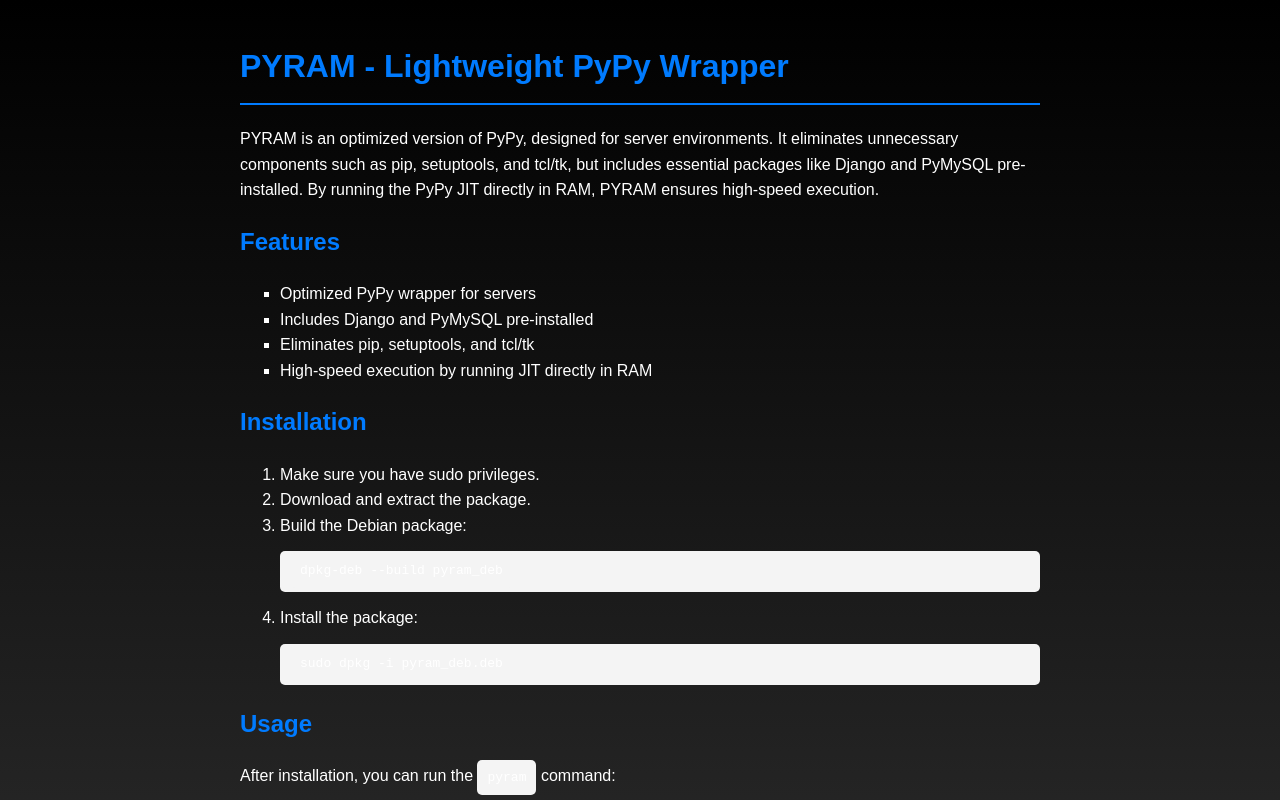
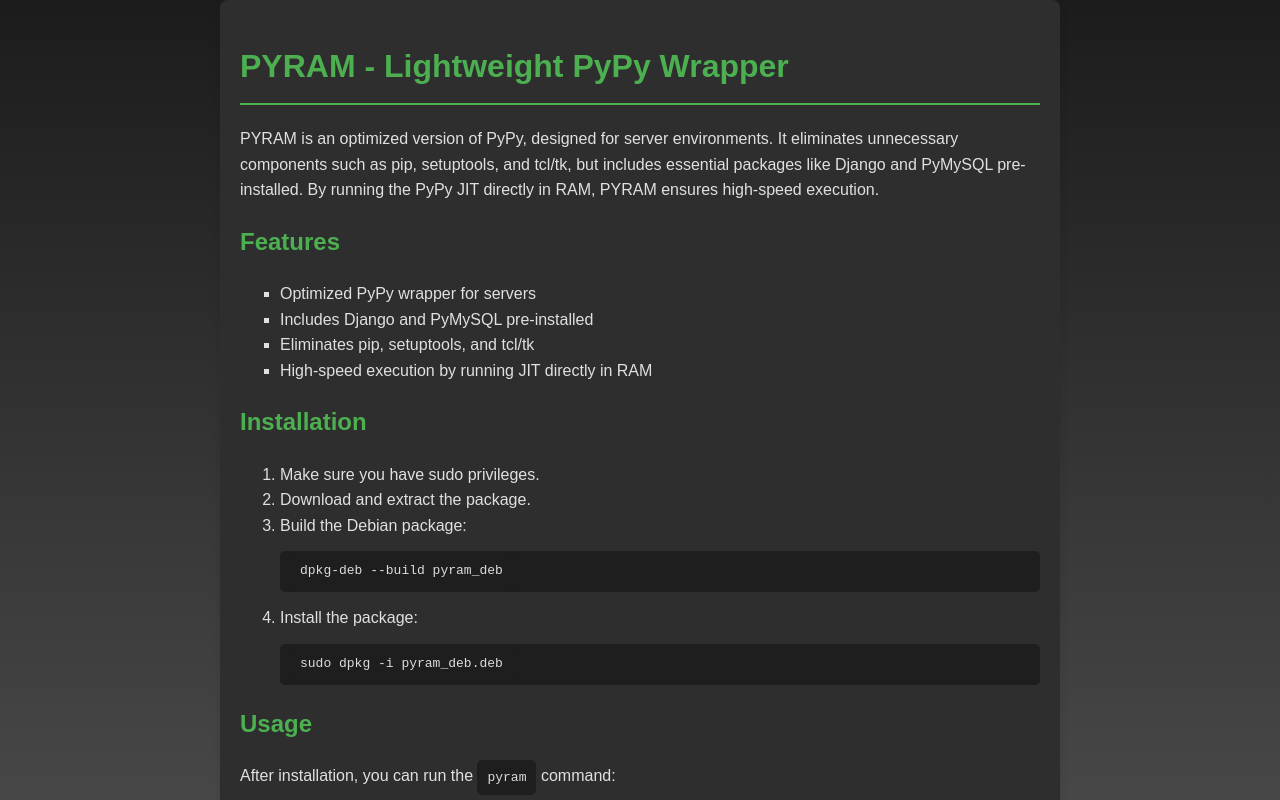
Before and after one commit to BrunoRNS/PyRAM, a plain HTML site: page index.html in a window 1280 px wide. Shown: the top 800 px of the page. Drawn offline with Linux system fonts and the light colour scheme.

Commit message:
Update index.html

```diff
--- a/index.html
+++ b/index.html
@@ -11,26 +11,30 @@
             color: #333;
             margin: 0;
             padding: 0;
-            background: linear-gradient(to bottom, #000000, #333333);
-            color: #ffffff;
+            background: linear-gradient(to bottom, #1c1c1c, #595959);
+            color: #e0e0e0;
         }
         .container {
             max-width: 800px;
             margin: 0 auto;
             padding: 20px;
+            background: #2e2e2e;
+            border-radius: 8px;
+            box-shadow: 0 4px 8px rgba(0, 0, 0, 0.1);
         }
         h1, h2 {
-            color: #007BFF;
+            color: #4CAF50;
         }
         h1 {
-            border-bottom: 2px solid #007BFF;
+            border-bottom: 2px solid #4CAF50;
             padding-bottom: 10px;
         }
         ul {
             list-style-type: square;
         }
         pre, code {
-            background-color: #f4f4f4;
+            background-color: #1e1e1e;
+            color: #dcdcdc;
             padding: 10px;
             border-radius: 5px;
         }
```
